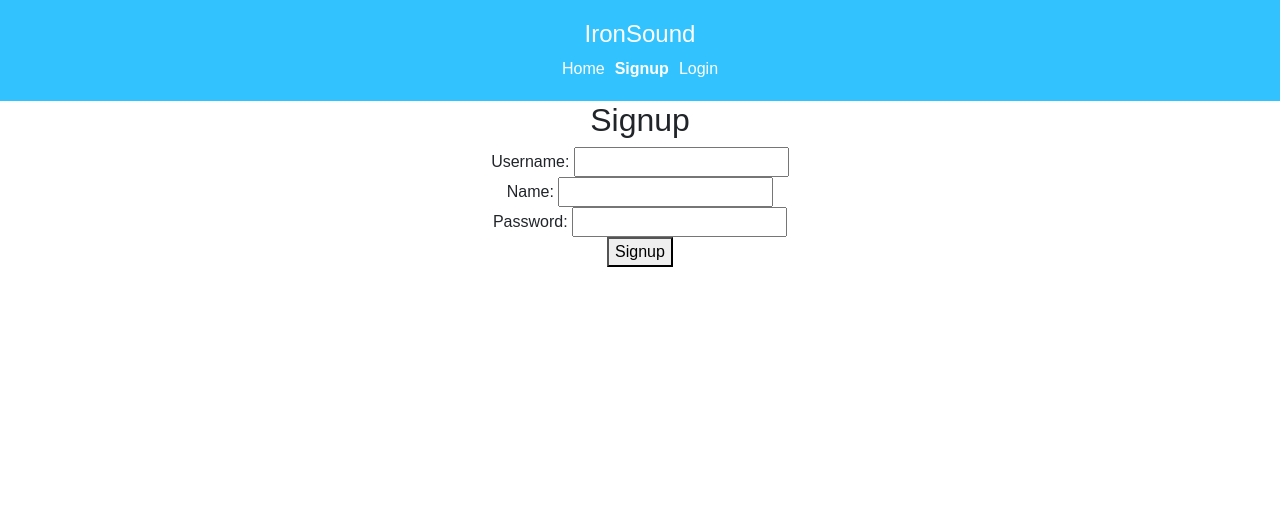
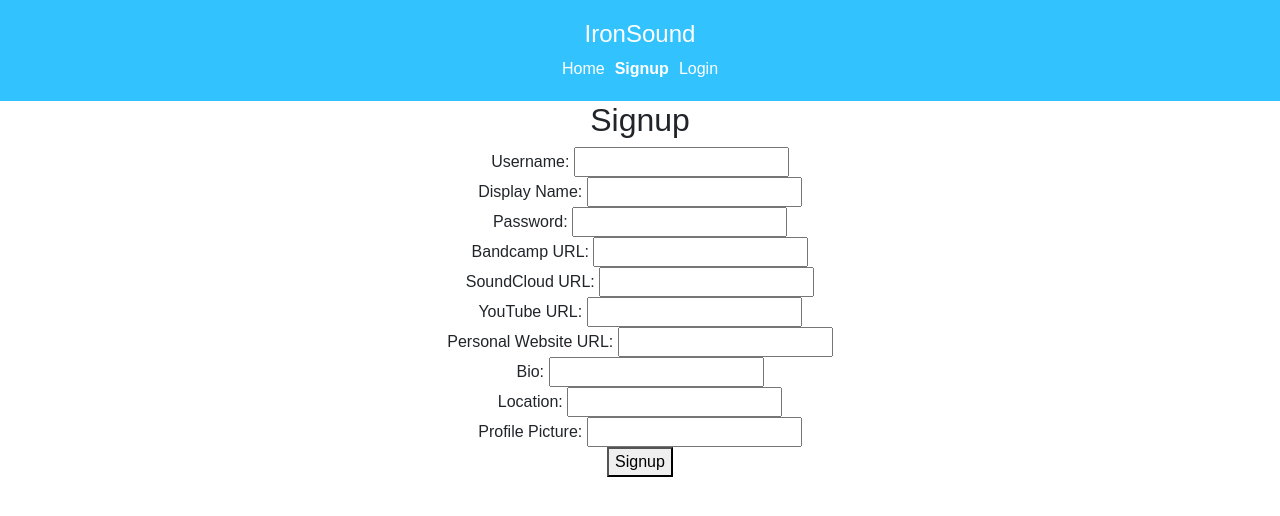
Before and after one commit to jeeegan/iron-sound, a React (Create React App) app in the folder client/: page /signup in a window 1280 px wide. Shown: the top 516 px of the page. Built offline with nearby package versions, Linux system fonts and the light colour scheme.

Commit message:
signup form updated

```diff
--- a/client/src/components/pages/Signup.jsx
+++ b/client/src/components/pages/Signup.jsx
@@ -39,8 +39,15 @@ class Signup extends Component {
         <h2>Signup</h2>
         <form>
           Username: <input type="text" value={this.state.username} onChange={(e) => this.handleInputChange("username", e)} /> <br />
-          Name: <input type="text" value={this.state.name} onChange={(e) => this.handleInputChange("name", e)} /> <br />
+          Display Name: <input type="text" value={this.state.display_name} onChange={(e) => this.handleInputChange("display_name", e)} /> <br />
           Password: <input type="password" value={this.state.password} onChange={(e) => this.handleInputChange("password", e)} /> <br />
+          Bandcamp URL: <input type="text" value={this.state.bc_url} onChange={(e) => this.handleInputChange("bc_url", e)} /> <br />
+          SoundCloud URL: <input type="text" value={this.state.sc_url} onChange={(e) => this.handleInputChange("sc_url", e)} /> <br />
+          YouTube URL: <input type="text" value={this.state.yt_url} onChange={(e) => this.handleInputChange("yt_url", e)} /> <br />
+          Personal Website URL: <input type="text" value={this.state.custom_url} onChange={(e) => this.handleInputChange("custom_url", e)} /> <br />
+          Bio: <input type="text" value={this.state.bio} onChange={(e) => this.handleInputChange("bio", e)} /> <br />
+          Location: <input type="text" value={this.state.location} onChange={(e) => this.handleInputChange("location", e)} /> <br />
+          Profile Picture: <input type="text" value={this.state.user_img} onChange={(e) => this.handleInputChange("user_img", e)} /> <br />
           <button onClick={(e) => this.handleClick(e)}>Signup</button>
         </form>
         {this.state.message && <div className="info info-danger">
```
